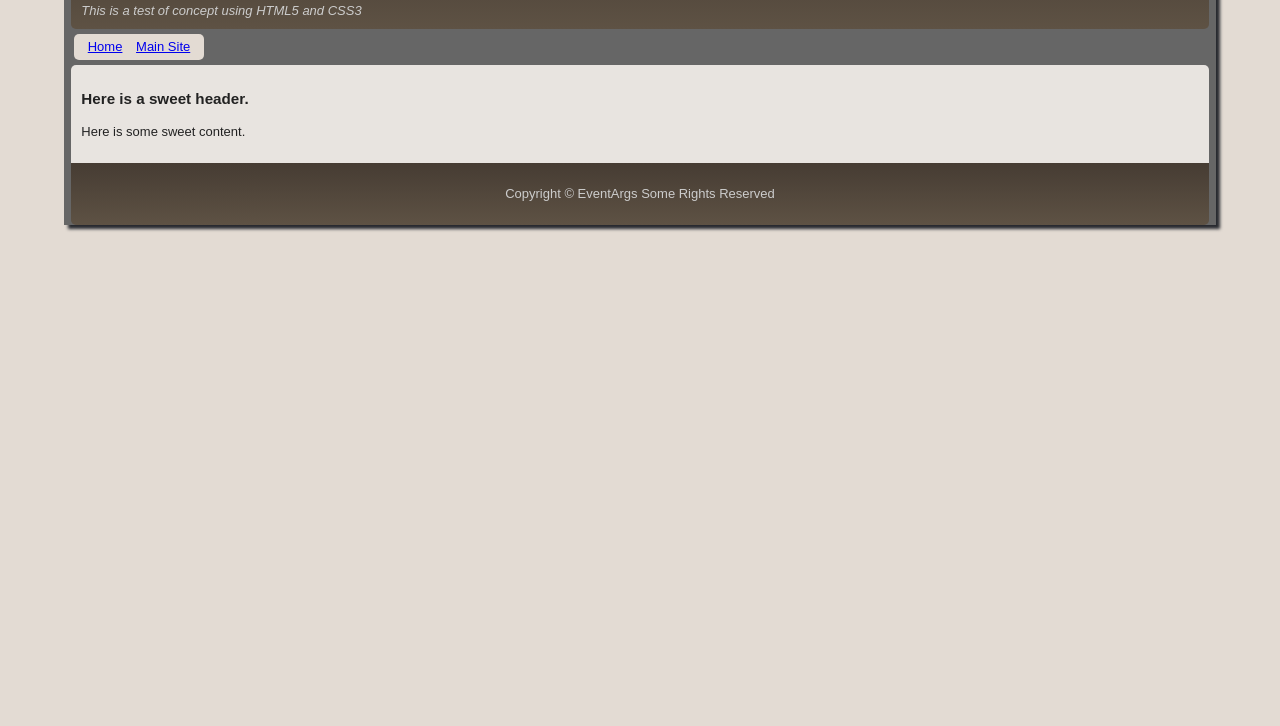
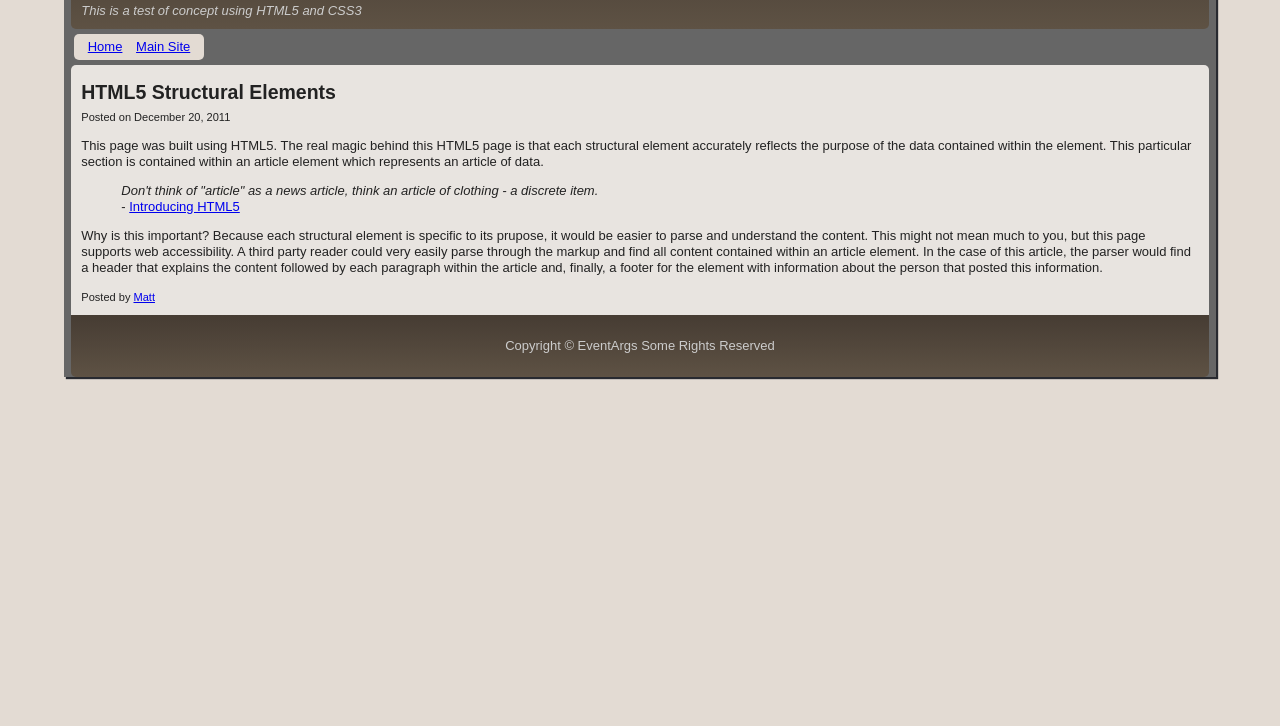
Before and after one commit to conardcarroll/HTML5, a plain HTML site: page index.html in a window 1280 px wide. Shown: the part 74-800 px from the top of the page. Drawn offline with nearby package versions, Linux system fonts and the light colour scheme.

Commit message:
Updated page content
Added article structure
Updated styles to support changes to content

```diff
--- a/css/style.css
+++ b/css/style.css
@@ -214,37 +214,9 @@ body{
   background: #E3DBD3;
 }
 
-header {
-    width: 97%;
-    padding: 10px;
-    margin-left: auto;
-    margin-right: auto;
-    background: #463C33;
-    background-image: -moz-linear-gradient(#463C33, #5E5244);
-    background-image: -webkit-linear-gradient(#463C33, #5E5244);
-    background: -o-linear-gradient(#463C33, #5E5244);
-    color: #CCCCCC;
-    -moz-border-radius-bottomleft: 5px;
-    -moz-border-radius-bottomright: 5px;
-    -webkit-border-bottom-left-radius: 5px;
-    -webkit-border-bottom-right-radius: 5px;
-}
-
-footer {
-    width: 97%;
-    padding: 10px;
-    margin-left: auto;
-    margin-right: auto;
-    text-align: center;
-    background: #463C33;
-    background-image: -moz-linear-gradient(#463C33, #5E5244);
-    background-image: -webkit-linear-gradient(#463C33, #5E5244);
-    background: -o-linear-gradient(#463C33, #5E5244);
-    color: #CCCCCC;
-    -moz-border-radius-bottomleft: 5px;
-    -moz-border-radius-bottomright: 5px;
-    -webkit-border-bottom-left-radius: 5px;
-    -webkit-border-bottom-right-radius: 5px;
+h2, h3 {
+  margin-top: 5px;
+  margin-bottom: 5px;
 }
 
 nav {
@@ -290,11 +262,44 @@ aside {
     margin-right: auto;
     margin-top: 0;
     background: #666666;
-    -webkit-box-shadow: #282A30 4px 4px 3px;
-    -moz-box-shadow: #282A30 4px 4px 3px;
+    -webkit-box-shadow: #282A30 2px 2px 1px;
+    -moz-box-shadow: #282A30 2px 2px 1px;
 }
 
-#main {
+#mainheader {
+    width: 97%;
+    padding: 10px;
+    margin-left: auto;
+    margin-right: auto;
+    background: #463C33;
+    background-image: -moz-linear-gradient(#463C33, #5E5244);
+    background-image: -webkit-linear-gradient(#463C33, #5E5244);
+    background: -o-linear-gradient(#463C33, #5E5244);
+    color: #CCCCCC;
+    -moz-border-radius-bottomleft: 5px;
+    -moz-border-radius-bottomright: 5px;
+    -webkit-border-bottom-left-radius: 5px;
+    -webkit-border-bottom-right-radius: 5px;
+}
+
+#mainfooter {
+    width: 97%;
+    padding: 10px;
+    margin-left: auto;
+    margin-right: auto;
+    text-align: center;
+    background: #463C33;
+    background-image: -moz-linear-gradient(#463C33, #5E5244);
+    background-image: -webkit-linear-gradient(#463C33, #5E5244);
+    background: -o-linear-gradient(#463C33, #5E5244);
+    color: #CCCCCC;
+    -moz-border-radius-bottomleft: 5px;
+    -moz-border-radius-bottomright: 5px;
+    -webkit-border-bottom-left-radius: 5px;
+    -webkit-border-bottom-right-radius: 5px;
+}
+
+.content {
     width: 97%;
     padding: 10px;
     margin-left: auto;
--- a/index.html
+++ b/index.html
@@ -10,8 +10,10 @@
   <head>
     <meta charset="utf-8">
 
-    <!-- Force the latest versions -->
+    <!-- Force the latest version or the HTML render -->
+    <!-- X-UA-Compatinble will fail the W3C validator but help with IE compatability -->
     <meta http-equiv="X-UA-Compatible" content="IE=edge,chrome=1">
+
     <title>HTML5 Test of Concept</title>
     <meta name="description" content="Test site for HTML5 and CSS3">
     <meta name="author" content="Matt Hernandez">
@@ -40,7 +42,7 @@
 
   <body>
     <div id="container">
-      <header>
+      <header id="mainheader">
         <h1>HTML5 Test of Concept</h1>
         <em>This is a test of concept using HTML5 and CSS3</em>
       </header>
@@ -50,13 +52,45 @@
           <li><a href="http://eventargs.com">Main Site</a></li>
         </ul>
       </nav>
-      <article id="main">
-        <h3>Here is a sweet header.</h3>
+      <article class="content">
+        <header>
+          <h2>HTML5 Structural Elements</h2>
+          <small>
+            Posted on <time datetime="2011-12-20">December 20, 2011</time>
+          </small>
+        </header>
         <p>
-          Here is some sweet content.
+          This page was built using HTML5. The real magic behind this HTML5
+          page is that each structural element accurately reflects the purpose
+          of the data contained within the element. This particular section is
+          contained within an article element which represents an article of
+          data.
         </p>
+        <blockquote>
+          <i>
+            Don't think of "article" as a news article, think an article of
+            clothing - a discrete item.
+          </i>
+          <br/>
+          - <a href="http://www.amazon.com/Introducing-HTML5-Voices-That-Matter/dp/0321687299" target="_blank">
+            Introducing HTML5</a>
+        </blockquote>
+        <p>
+          Why is this important? Because each structural element is specific to
+          its prupose, it would be easier to parse and understand the content.
+          This might not mean much to you, but this page supports web accessibility.
+          A third party reader could very easily parse through the markup and find
+          all content contained within an article element. In the case of this
+          article, the parser would find a header that explains the content
+          followed by each paragraph within the article and, finally, a footer
+          for the element with information about the person that posted this
+          information.
+        </p>
+        <footer>
+          <small>Posted by <a href="http://eventargs.com">Matt</a></small>
+        </footer>
       </article>
-      <footer>
+      <footer id="mainfooter">
         <p>
           Copyright &copy; EventArgs Some Rights Reserved
         </p>
```
Also changed, not shown: 1 other file.
